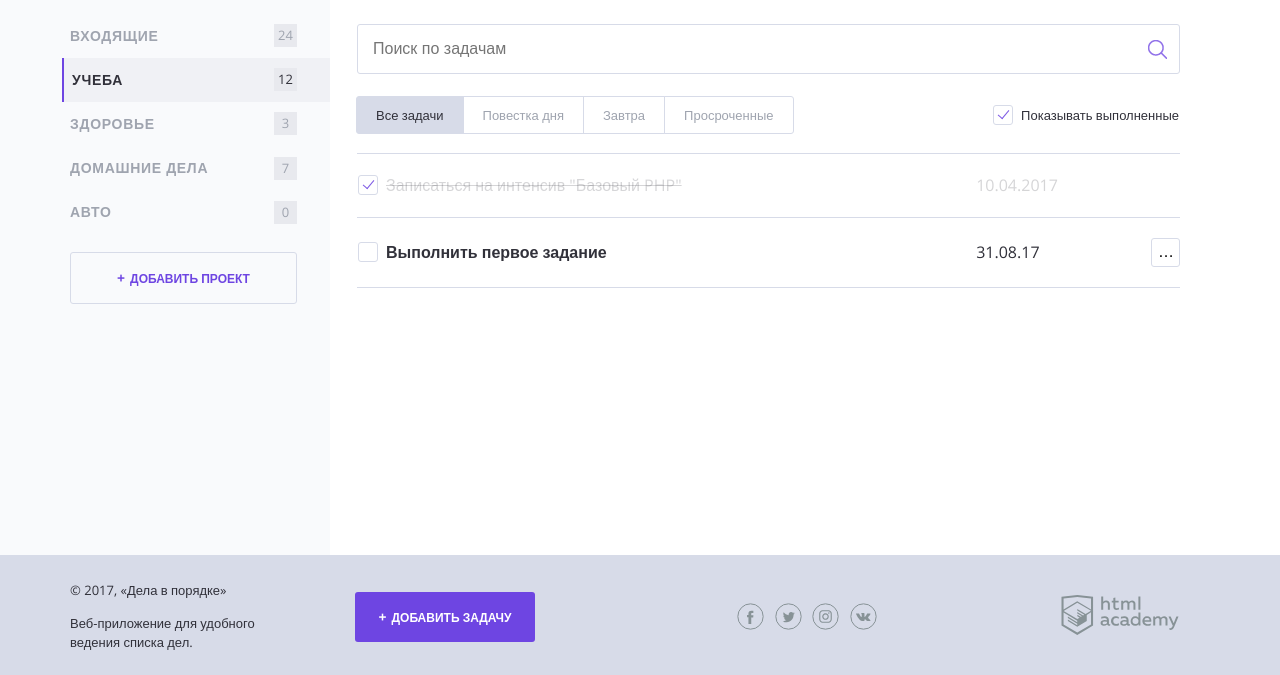
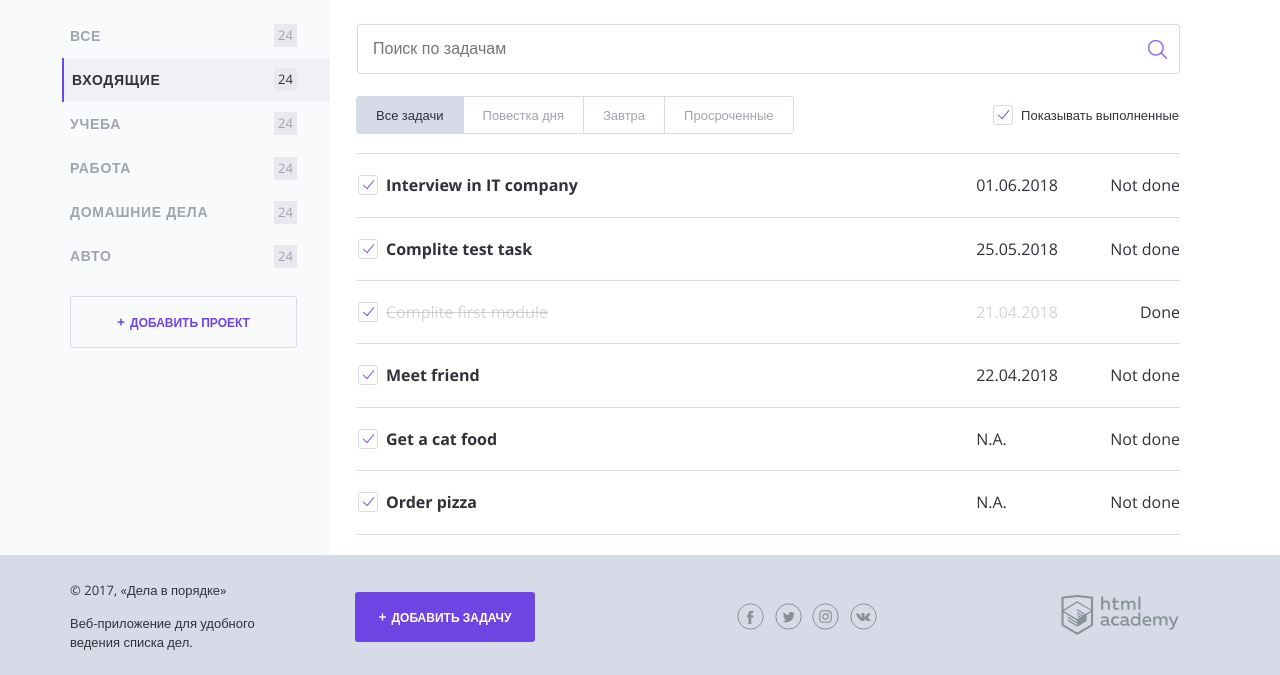
Before and after one commit to Myulberger/398583-doingsdone, a PHP site: page / in a window 1280 px wide. Shown: the part 125-800 px from the top of the page. Run offline with PHP 8.4, Linux system fonts and the light colour scheme.

Commit message:
Task 2.1

```diff
--- a/index.php
+++ b/index.php
@@ -15,6 +15,46 @@ $date_deadline = date("d.m.y", $task_deadline_ts);
 
 // в эту переменную запишите кол-во дней до даты задачи
 $days_until_deadline = floor((-$current_ts + $task_deadline_ts)/86400);
+
+// simple array
+$projects= ["Все", 'Входящие', 'Учеба', 'Работа', 'Домашние дела', 'Авто'];
+
+// comp array
+$tasks=[
+    0=> [
+        'Task'=>'Interview in IT company',
+        'Deadline'=>'01.06.2018',
+        'Category'=>'work',
+        'Status'=>'Not done' ],
+     1=> [
+        'Task'=>'Complite test task',
+        'Deadline'=>'25.05.2018',
+        'Category'=>'work',
+        'Status'=>'Not done' ],
+     2=> [
+        'Task'=>'Complite first module',
+        'Deadline'=>'21.04.2018',
+        'Category'=>'study',
+        'Status'=>'Done' ],
+
+     3=> [
+        'Task'=>'Meet friend',
+        'Deadline'=>'22.04.2018',
+        'Category'=>'incoming',
+        'Status'=>'Not done' ],
+     4=> [
+        'Task'=>'Get a cat food',
+        'Deadline'=>'N.A.',
+        'Category'=>'home',
+        'Status'=>'Not done' ],
+     5=> [
+        'Task'=>'Order pizza',
+        'Deadline'=>'N.A.',
+        'Category'=>'incoming',
+        'Status'=>'Not done' ],
+    ];
+
+
 ?>
 <!DOCTYPE html>
 <html lang="en">
@@ -59,12 +99,13 @@ $days_until_deadline = floor((-$current_ts + $task_deadline_ts)/86400);
 
                 <nav class="main-navigation">
                     <ul class="main-navigation__list">
-                        <li class="main-navigation__list-item">
-                            <a class="main-navigation__list-item-link" href="#">Входящие</a>
+                       <?php foreach ($projects as $key => $value): ?>
+                        <li class="main-navigation__list-item <?php if ($key==1) echo "main-navigation__list-item--active";?> ">
+                            <a class="main-navigation__list-item-link" href="#"><? echo $value; ?></a>
                             <span class="main-navigation__list-item-count">24</span>
                         </li>
-
-                        <li class="main-navigation__list-item main-navigation__list-item--active">
+                        <?php endforeach ;?>
+                       <!--- <li class="main-navigation__list-item main-navigation__list-item--active">
                             <a class="main-navigation__list-item-link" href="#">Учеба</a>
                             <span class="main-navigation__list-item-count">12</span>
                         </li>
@@ -82,7 +123,8 @@ $days_until_deadline = floor((-$current_ts + $task_deadline_ts)/86400);
                         <li class="main-navigation__list-item">
                             <a class="main-navigation__list-item-link" href="#">Авто</a>
                             <span class="main-navigation__list-item-count">0</span>
-                        </li>
+                        </li> -->
+
                     </ul>
                 </nav>
 
@@ -131,9 +173,24 @@ $days_until_deadline = floor((-$current_ts + $task_deadline_ts)/86400);
 
 
                 <table class="tasks">
-                    <?php if ($show_complete_tasks==1): ?>
+                    <?php foreach ($tasks as $key => $value): ?>
+                    <tr class="tasks__item task <? if ($value['Status']=='Done') echo 'task--completed'; ?>">
+                        <td class="task__select">
+                            <label class="checkbox task__checkbox">
+                                <input class="checkbox__input visually-hidden" type="checkbox" checked>
+                                <span class="checkbox__text"><? echo $value['Task']; ?></span>
+                            </label>
+                        </td>
+                        <td class="task__date"> <? echo $value['Deadline']; ?></td>
+
+                        <td class="task__controls"><? echo $value['Status']; ?></td>
+                    </tr>
+
+                    <?php endforeach ; ?>
+
+                     <?php //if ($show_complete_tasks==1): ?>
                     <!--показывать следующий тег <tr/>, если переменная равна единице-->
-                    <tr class="tasks__item task task--completed">
+                    <!--<tr class="tasks__item task task--completed">
                         <td class="task__select">
                             <label class="checkbox task__checkbox">
                                 <input class="checkbox__input visually-hidden" type="checkbox" checked>
@@ -145,8 +202,8 @@ $days_until_deadline = floor((-$current_ts + $task_deadline_ts)/86400);
                         <td class="task__controls">
                         </td>
                     </tr>
-                    <?php endif; ?>
-                    <tr class="tasks__item task <?php if ($days_until_deadline<=0): ?> task--important<?php endif; ?>">
+                    <?php //endif; ?>
+                    <tr class="tasks__item task <?php //if ($days_until_deadline<=0): ?> task--important<?php //endif; ?>">
                         <td class="task__select">
                             <label class="checkbox task__checkbox">
                                 <input class="checkbox__input visually-hidden" type="checkbox">
@@ -155,9 +212,9 @@ $days_until_deadline = floor((-$current_ts + $task_deadline_ts)/86400);
                         </td>
 
                         <td class="task__date">
-                        <?php echo $date_deadline ?>
+                        <?php //echo $date_deadline ?>
                             <!--выведите здесь дату выполнения задачи-->
-                        </td>
+                       <!-- </td>
 
                         <td class="task__controls">
                             <button class="expand-control" type="button" name="button">Выполнить первое задание</button>
@@ -172,8 +229,7 @@ $days_until_deadline = floor((-$current_ts + $task_deadline_ts)/86400);
                                 </li>
                             </ul>
                         </td>
-                    </tr>
-
+                    </tr>-->
 
                 </table>
             </main>
```
